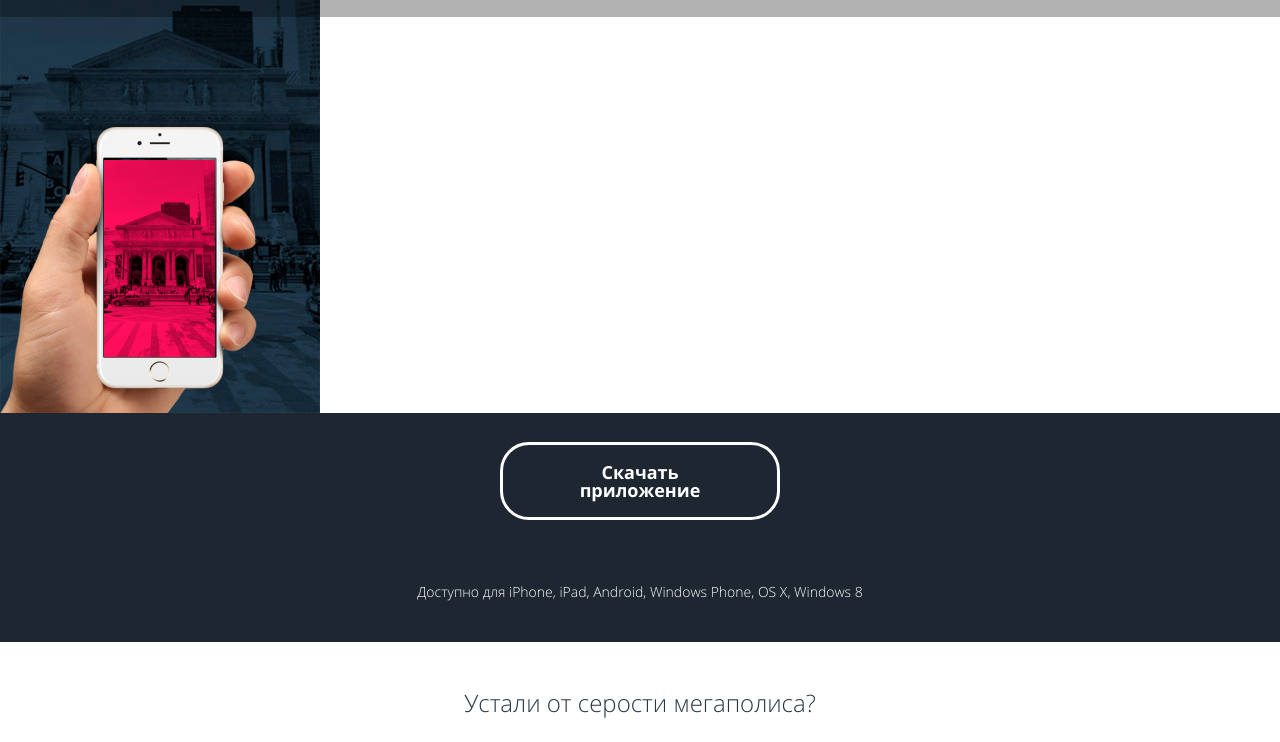
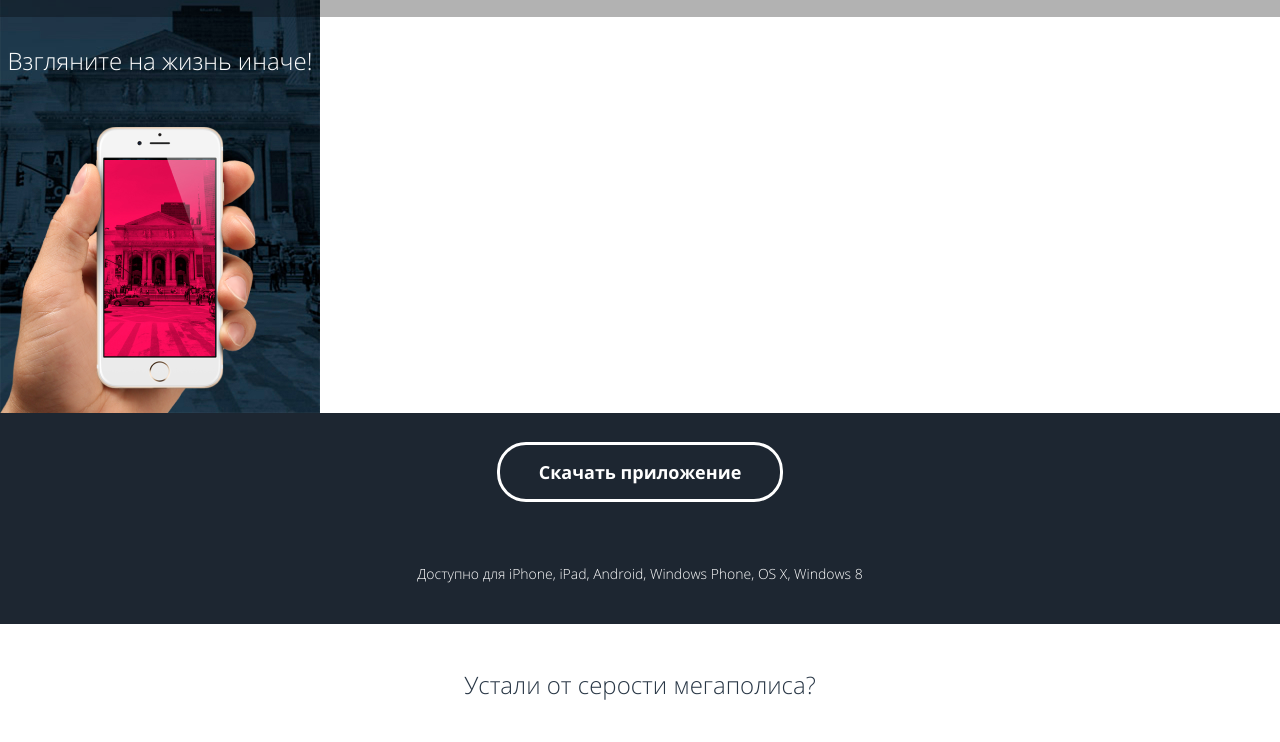
Before and after one commit to makarypereymak/1863817-pink-24, a website: page source/index.html in a window 1280 px wide. Shown: the part 50-792 px from the top of the page. Drawn offline with nearby package versions, Linux system fonts and the light colour scheme; files that its build step writes are made by us from their sources; files whose address does not match are found by name.

Commit message:
доработки

```diff
--- a/source/index.html
+++ b/source/index.html
@@ -9,7 +9,7 @@
   <body class="page__body">
     <header class="page-header">
       <a class="page-header__link">
-        <img class="page-header__logo" src="../source/img/pink-logo-header-mobile.svg" width="74" height="23" alt="Логотип сайта Пинк.">
+        <img class="page-header__logo" src="img/pink-logo-header-mobile.svg" width="74" height="23" alt="Логотип сайта Пинк.">
       </a>
       <nav class="navigation">
         <button class="navigation__toggle" type="button">
@@ -47,9 +47,11 @@
       <h1 class="visually-hidden">
         Сайт приложения Пинк
       </h1>
-      <span class="download-app__promo-text">
-        Взгляните на жизнь иначе!
-      </span>
+      <div class="promo">
+        <span class="promo__text">
+          Взгляните на жизнь иначе!
+        </span>
+      </div>
       <section class="download-app">
         <div class="download-app__wrapper">
           <a class="download-app__button" href="#">
@@ -283,7 +285,7 @@
             Разработано
           </span>
           <a class="copyright__link" href="https://htmlacademy.ru/intensive/adaptive">
-            <img class="copyright__logo" src="../source/img/html-academy-mobile.svg" width="27" height="34" alt="Логотип HTML Academy.">
+            <img class="copyright__logo" src="img/html-academy-mobile.svg" width="27" height="34" alt="Логотип HTML Academy.">
           </a>
         </article>
       </div>
--- a/source/sass/download-app/download-app.scss
+++ b/source/sass/download-app/download-app.scss
@@ -1,27 +1,3 @@
-.download-app__promo-text {
-  font-weight: 300;
-  font-size: 24px;
-  line-height: 29px;
-  color: #ffffff;
-  display: block;
-  height: 367px;
-  position: relative;
-  padding-top: 29px;
-}
-
-.download-app__promo-text::before {
-  content: "";
-  background-image: url("../img/screen-nav.jpg"), url("../img/phone.png"), url("../img/back-mobile.jpg");
-  background-repeat: no-repeat;
-  background-position: 104px 209px, 0 176px, 0 0;
-  position: absolute;
-  height: 462px;
-  width: 320px;
-  left: 0;
-  top: -66px;
-  z-index: -1;
-}
-
 .download-app__button {
   font-weight: bold;
   font-size: 18px;
@@ -31,7 +7,6 @@
   border: 3px solid #ffffff;
   box-sizing: border-box;
   border-radius: 29px;
-  width: 280px;
   padding: 18px 39px;
   display: inline-block;
   margin-top: 29px;
--- a/source/sass/global/fonts.scss
+++ b/source/sass/global/fonts.scss
@@ -2,7 +2,7 @@
   font-family: "Open Sans";
   font-style: normal;
   font-weight: 400;
-  src: url("../source/fonts/opensans.woff2");
+  src: url("../../fonts/opensans.woff2");
   font-display: swap;
 }
 
@@ -10,7 +10,7 @@
   font-family: "Open Sans";
   font-style: normal;
   font-weight: bold;
-  src: url("../source/fonts/opensansbold.woff2");
+  src: url("../../fonts/opensansbold.woff2");
   font-display: swap;
 }
 
@@ -18,6 +18,6 @@
   font-family: "Open Sans";
   font-style: normal;
   font-weight: 300;
-  src: url("../source/fonts/opensanslight.woff2");
+  src: url("../../fonts/opensanslight.woff2");
   font-display: swap;
 }
--- a/source/sass/page-header/page-header.scss
+++ b/source/sass/page-header/page-header.scss
@@ -1,4 +1,6 @@
 .page-header {
+  position: relative;
+  z-index: 2;
   background-color: rgba(0, 0, 0, 0.3);
   padding-top: 19px;
   display: flex;
--- /dev/null
+++ b/source/sass/promo/promo.scss
@@ -0,0 +1,40 @@
+.promo__text {
+  font-weight: 300;
+  font-size: 24px;
+  line-height: 29px;
+  color: #ffffff;
+  display: block;
+  height: 367px;
+  position: relative;
+  padding-top: 95px;
+}
+
+.promo {
+  position: relative;
+  background-image: url("../img/back-mobile.jpg");
+  background-repeat: no-repeat;
+  height: 462px;
+  width: 320px;
+  margin-top: -66px;
+  &::after {
+    content: "";
+    background-image: url("../img/screen-nav.jpg");
+    background-repeat: no-repeat;
+    position: absolute;
+    width: 111px;
+    height: 197px;
+    left: 104px;
+    bottom: 56px;
+  }
+  &::before {
+    content: "";
+    background-image: url("../img/phone.png");
+    background-repeat: no-repeat;
+    position: absolute;
+    width: 320px;
+    height: 286px;
+    left: 0;
+    bottom: 0;
+    z-index: 3;
+  }
+}
--- a/source/sass/style.scss
+++ b/source/sass/style.scss
@@ -2,6 +2,7 @@
 @import "global/variables.scss";
 @import "global/fonts.scss";
 @import "global/visually-hidden.scss";
+@import "promo/promo.scss";
 @import "page-header/page-header.scss";
 @import "navigation/navigation.scss";
 @import "advantages/advantages.scss";
```
Also changed, not shown: source/catalog.html (+10 -10 lines), source/form.html (+2 -2 lines), source/img/catalog-jpeg/photo-5-mobile.jpg (added), 1 other file.
